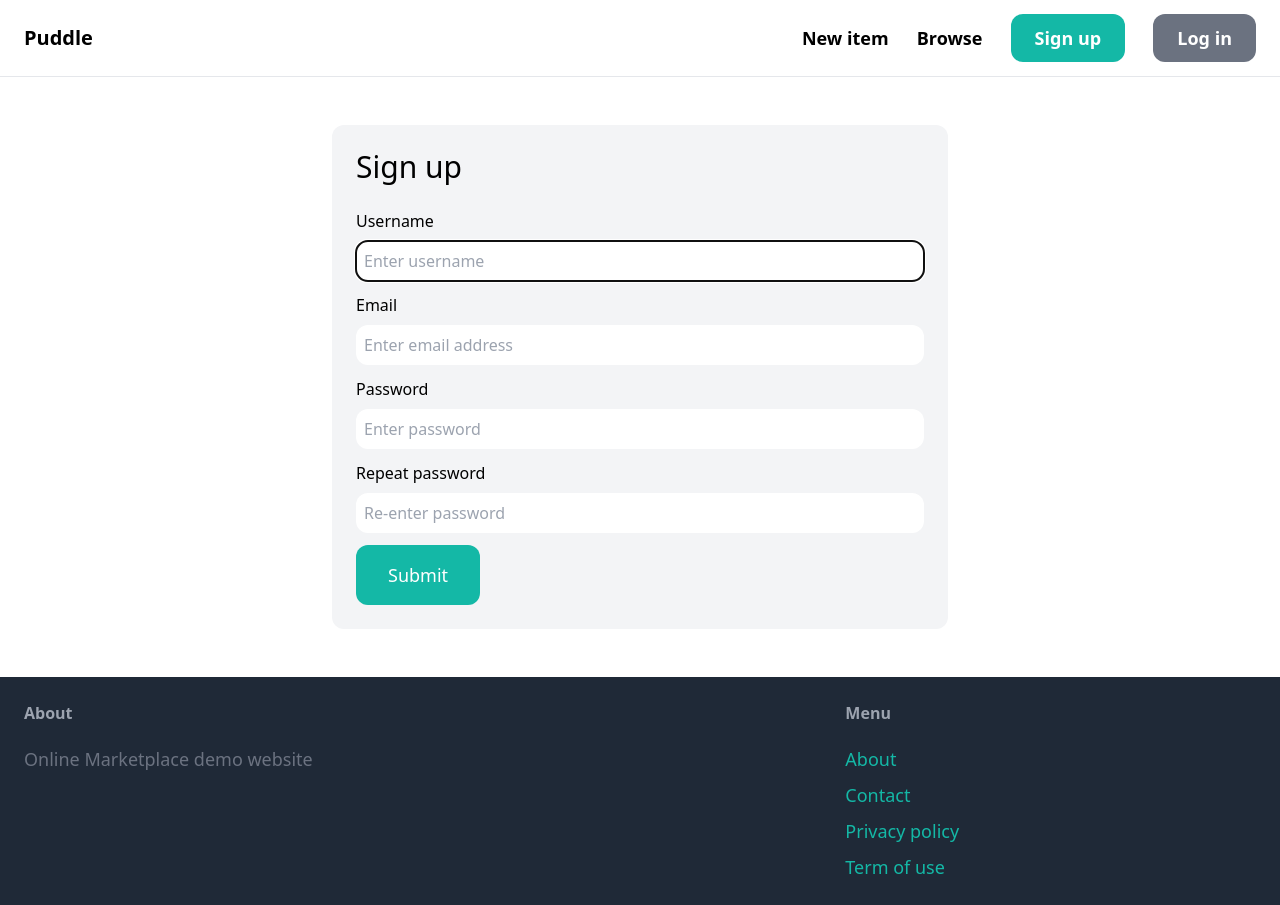
After one commit to Sushrut-Thakur/Online-Marketplace, a Django app: page /signup/ in a window 1280 px wide. The commit adds this page. Run offline with Django 5.2, Linux system fonts and the light colour scheme; some libraries are stand-ins or nearby versions.

Commit message:
Added signup/login pages

```diff
--- /dev/null
+++ b/core/forms.py
@@ -0,0 +1,39 @@
+from django import forms
+from django.contrib.auth.forms import UserCreationForm, AuthenticationForm
+from django.contrib.auth.models import User
+
+class LoginForm(AuthenticationForm):
+	username = forms.CharField(widget=forms.TextInput(attrs={
+		'placeholder': 'Enter username',
+		'class': 'w-full px-2 py-2 rounded-xl',
+	}))
+
+	password = forms.CharField(widget=forms.PasswordInput(attrs={
+		'placeholder': 'Enter password',
+		'class': 'w-full px-2 py-2 rounded-xl',
+	}))
+
+class SignupForm(UserCreationForm):
+	class Meta:
+		model = User
+		fields = ('username', 'email', 'password1', 'password2')
+
+	username = forms.CharField(widget=forms.TextInput(attrs={
+		'placeholder': 'Enter username',
+		'class': 'w-full px-2 py-2 rounded-xl',
+	}))
+
+	email = forms.EmailField(widget=forms.EmailInput(attrs={
+		'placeholder': 'Enter email address',
+		'class': 'w-full px-2 py-2 rounded-xl',
+	}))
+
+	password1 = forms.CharField(widget=forms.PasswordInput(attrs={
+		'placeholder': 'Enter password',
+		'class': 'w-full px-2 py-2 rounded-xl',
+	}))
+
+	password2 = forms.CharField(widget=forms.PasswordInput(attrs={
+		'placeholder': 'Re-enter password',
+		'class': 'w-full px-2 py-2 rounded-xl',
+	}))
--- a/core/templates/core/base.html
+++ b/core/templates/core/base.html
@@ -9,18 +9,25 @@
 	</title>
 </head>
 <body>
-	 <nav class="py-6 px-6 flex justify-between items-center border-b border-gray-200">
+	<nav class="py-6 px-6 flex justify-between items-center border-b border-gray-200">
 		<a href="/" class="text-xl font-semibold">Puddle</a>
 
 		<div class="space-x-6">
 			<a href="#" class="text-lg font-semibold hover:text-gray-500">New item</a>
 			<a href="#" class="text-lg font-semibold hover:text-gray-500">Browse</a>
-			<a href="#" class="px-6 py-3 text-lg font-semibold bg-teal-500 text-white rounded-xl hover:bg-teal-700">Sign up</a>
-			<a href="#" class="px-6 py-3 text-lg font-semibold bg-gray-500 text-white rounded-xl hover:bg-gray-700">Log in</a>
-        </div>
-	 </nav>
+			{% if request.user.is_authenticated %}
+				<a href="#" class="px-6 py-3 text-lg font-semibold bg-teal-500 text-white rounded-xl hover:bg-teal-700">Inbox</a>
+				<a href="#" class="px-6 py-3 text-lg font-semibold bg-gray-500 text-white rounded-xl hover:bg-gray-700">Dashboard</a>
+			{% else %}
+				<a href="{% url 'core:signup' %}" class="px-6 py-3 text-lg font-semibold bg-teal-500 text-white rounded-xl hover:bg-teal-700">Sign up</a>
+				<a href="{% url 'core:login' %}" class="px-6 py-3 text-lg font-semibold bg-gray-500 text-white rounded-xl hover:bg-gray-700">Log in</a>
+			{% endif %}
+		</div>
+	</nav>
 
-	{% block body %}{% endblock %}
+	<div class="px-6 py-6">
+		{% block body %}{% endblock %}
+	</div>
 
 	<footer class="py-6 px-6 flex justify-between bg-gray-800">
 		<div class="w-2/3 pr-10">
--- a/core/templates/core/contact.html
+++ b/core/templates/core/contact.html
@@ -5,7 +5,5 @@
 {% endblock %}
 
 {% block body %}
-	<div class="px-6 py-6">
-		<h1>Contact Page</h1>
-	</div>
+	<h1>Contact Page</h1>
 {% endblock %}
--- a/core/templates/core/index.html
+++ b/core/templates/core/index.html
@@ -5,7 +5,6 @@
 {% endblock %}
 
 {% block body %}
-	<div class="px-6 py-6">
 	<div class="mt-6 px-6 py-12 bg-gray-100 rounded-xl">
 		<h2 class="mb-12 text-2xl text-center">Newest items</h2>
 
@@ -26,7 +25,6 @@
 			{% endfor %}
 		</div>
 	</div>
-	</div>
 
 	<div class="mt-6 px-6 py-12 bg-gray-100 rounded-xl">
         <h2 class="mb-12 text-2xl text-center">Categories</h2>
--- /dev/null
+++ b/core/templates/core/signup.html
@@ -0,0 +1,47 @@
+{% extends 'core/base.html' %}
+
+{% block title %}
+	Sign Up
+{% endblock %}
+
+{% block body %}
+	<div class="w-1/2 my-6 mx-auto p-6 bg-gray-100 rounded-xl">
+		<h1 class="mb-6 text-3xl">Sign up</h1>
+
+		<form method="post" action=".">
+			{% csrf_token %}
+
+			<div class="mb-3">
+				<label class="inline-block mb-2">Username</label><br>
+				{{ form.username }}
+			</div>
+
+			<div class="mb-3">
+				<label class="inline-block mb-2">Email</label><br>
+				{{ form.email }}
+			</div>
+
+			<div class="mb-3">
+				<label class="inline-block mb-2">Password</label><br>
+				{{ form.password1 }}
+			</div>
+
+			<div class="mb-3">
+				<label class="inline-block mb-2">Repeat password</label><br>
+				{{ form.password2 }}
+			</div>
+
+			{% if form.errors or form.non_field_errors %}
+				<div class="mb-3 p-6 bg-red-100 rounded-xl">
+					{% for field in form %}
+						{{ field.errors }}
+					{% endfor %}
+
+					{{ form.non_field_errors }}
+				</div>
+			{% endif %}
+
+			<button class="py-4 px-8 text-lg bg-teal-500 hover:bg-teal-700 rounded-xl text-white">Submit</button>
+		</form>
+	</div>
+{% endblock %}
--- a/core/urls.py
+++ b/core/urls.py
@@ -1,10 +1,21 @@
 from django.urls import path
+from django.contrib.auth import views as auth_views
 
 from . import views
+from .forms import LoginForm
 
 app_name = 'core'
 
 urlpatterns = [
 	path('', views.index, name='index'),
 	path('contact/', views.contact, name='contact'),
+	path('signup/', views.signup, name='signup'),
+	path(
+		route='login/',
+		view=auth_views.LoginView.as_view(
+			template_name='core/login.html',
+			authentication_form=LoginForm
+		),
+		name='login'
+	)
 ]
--- a/core/views.py
+++ b/core/views.py
@@ -1,6 +1,7 @@
-from django.shortcuts import render
+from django.shortcuts import render, redirect
 
 from item.models import Category, Item
+from .forms import SignupForm
 
 # Create your views here.
 def index(request):
@@ -13,3 +14,17 @@ def index(request):
 
 def contact(request):
 	return render(request, 'core/contact.html')
+
+def signup(request):
+	if request.method == 'POST':
+		form = SignupForm(request.POST)
+
+		if form.is_valid():
+			form.save()
+			return redirect('/login/')
+	else:
+		form = SignupForm()
+
+	return render(request, 'core/signup.html', context={
+		'form': form,
+	})
--- a/item/templates/item/detail.html
+++ b/item/templates/item/detail.html
@@ -5,7 +5,6 @@
 {% endblock %}
 
 {% block body %}
-	<div class="px-6 py-6">
 	<div class="grid grid-cols-5 gap-6">
 		<div class="col-span-3">
 			<img src="{{ item.image.url }}" class="rounded-xl">
@@ -47,5 +46,4 @@
 			{% endfor %}
 		</div>
 	</div>
-	</div>
 {% endblock %}
--- a/puddle/settings.py
+++ b/puddle/settings.py
@@ -27,6 +27,9 @@ DEBUG = True
 
 ALLOWED_HOSTS = []
 
+LOGIN_URL = '/login/'
+LOGIN_REDIRECT_URL = '/'
+LOGOUT_REDIRECT_URL = '/'
 
 # Application definition
 
```
Also changed, not shown: core/templates/core/login.html (added, +37 -0 lines), db.sqlite3. Lines whose indentation alone changed are shown as unchanged.
